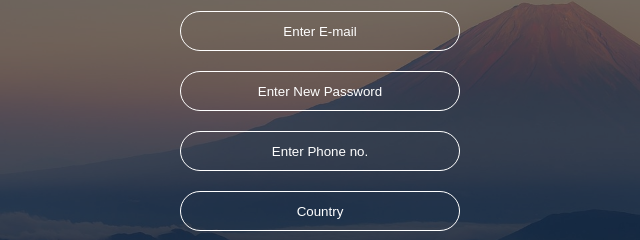
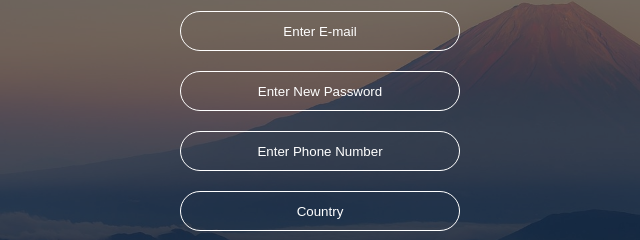
Before and after one commit to heal-assist29/heal-assist29, a plain HTML site: page index.html in a window 1280 px wide. Shown: the part 294-534 px from the top of the page, 320-960 px from the left. Drawn offline with Linux system fonts and the light colour scheme.

Commit message:
Update index.html

```diff
--- a/index.html
+++ b/index.html
@@ -17,7 +17,7 @@
   	 	 	   	  <input type="text"  id="names"placeholder="Enter Name" />
   	 	 	   	  <input type="email" id="email" placeholder="Enter E-mail" />
                     <input type="password" id="password" placeholder="Enter New Password" />
-                   <input type="text"  id="phnno"placeholder="Enter Phone no." />
+                   <input type="text"  id="phnno"placeholder="Enter Phone Number" />
                    <input type="text"  id="address"placeholder="Country" />
 
   	 	 	   </div>
```
